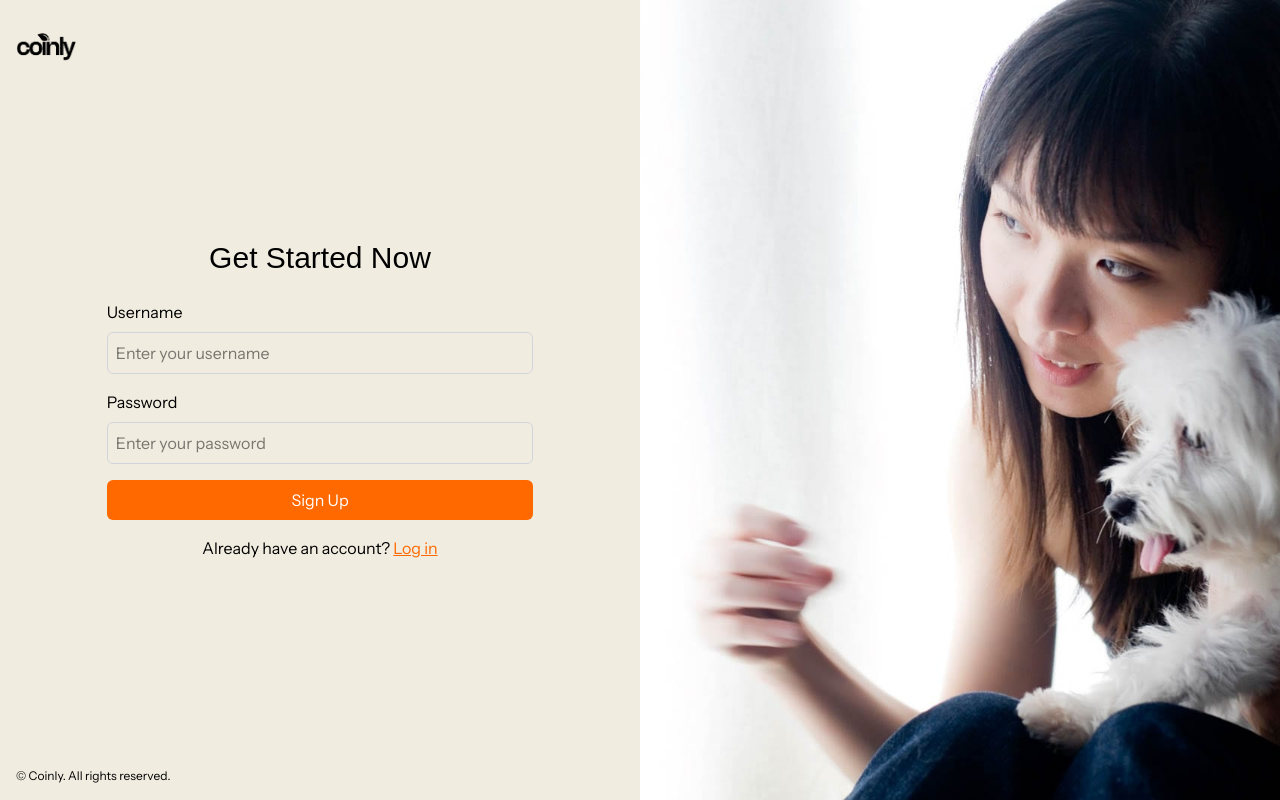
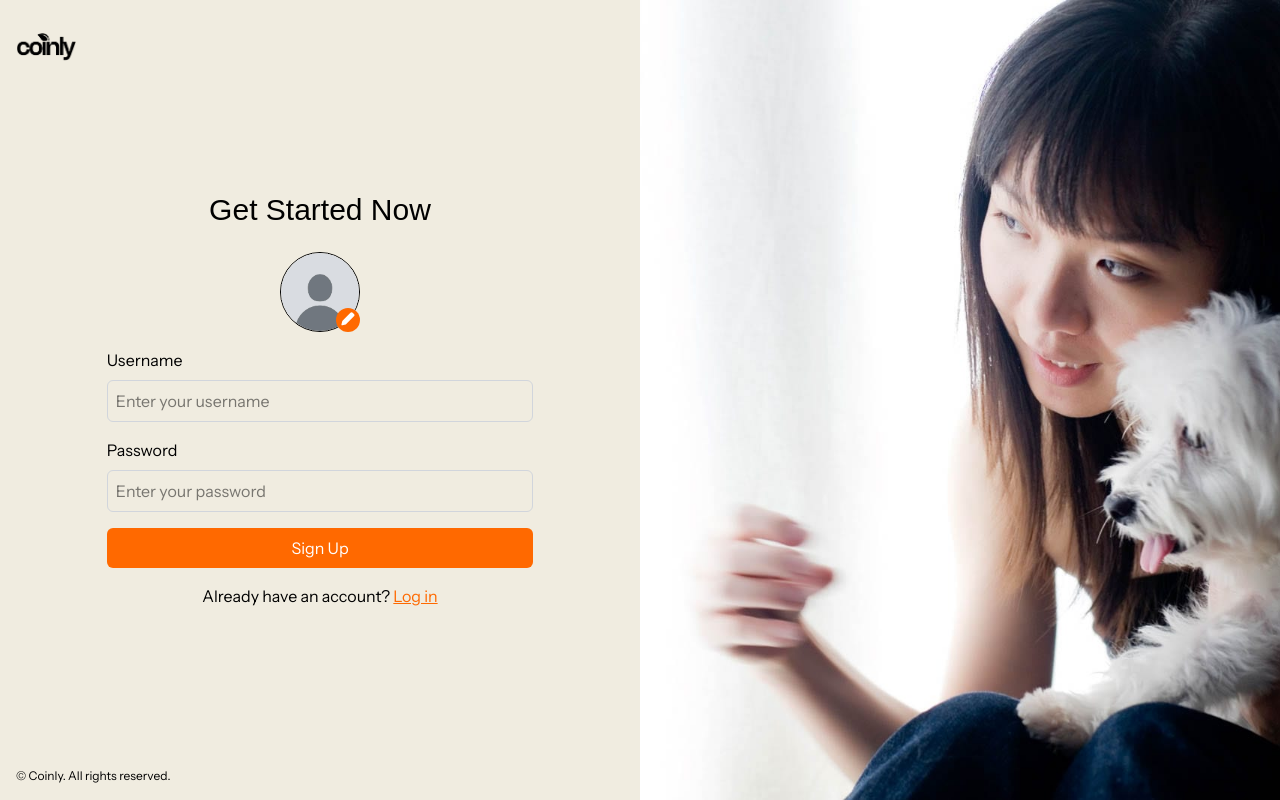
Before and after one commit to samuelngry/Coinly, a React (Vite) app in the folder client/: page /register in a window 1280 px wide. Built offline with nearby package versions, Linux system fonts and the light colour scheme; a web font is replaced by a local one.

Commit message:
add avatar upload field with preview functionality

```diff
--- a/client/src/components/auth/SignupForm.jsx
+++ b/client/src/components/auth/SignupForm.jsx
@@ -3,6 +3,7 @@ import axios from 'axios'
 import logo from '../../assets/logo.png'
 import { useNavigate } from 'react-router-dom'
 import signupImage from '../../assets/pet.jpg'
+import defaultAvatar from '../../assets/avatar.jpg'
 
 const SignupForm = () => {
     const [username, setUsername] = React.useState('');
@@ -53,8 +54,41 @@ const SignupForm = () => {
                 <div className='w-3/4 lg:w-2/3 max-w-md rounded-lg'>
                     <h1 className='text-3xl mb-6 text-center'>Get Started Now</h1>
                     <form onSubmit={handleSignup}>
+                        {/* Avatar Upload Field */}
+                        <div className="flex justify-center mb-4">
+                            <div className="relative w-20 h-20">
+                            <img
+                                src={avatar ? URL.createObjectURL(avatar) : defaultAvatar}
+                                alt='Avatar'
+                                className='w-20 h-20 rounded-full border object-cover'
+                            />
+                            <input
+                                id='avatar'
+                                type='file'
+                                accept='image/*'
+                                onChange={(e) => setAvatar(e.target.files[0])}
+                                className='hidden'
+                            />
+                            <label
+                                htmlFor='avatar'
+                                className='absolute bottom-0 right-0 bg-orange-500 p-1 rounded-full cursor-pointer hover:bg-orange-800 transition'
+                                title='Edit Avatar'
+                            >
+                                <svg
+                                xmlns='http://www.w3.org/2000/svg'
+                                className='h-4 w-4 text-white'
+                                viewBox='0 0 20 20'
+                                fill='currentColor'
+                                >
+                                <path d="M17.414 2.586a2 2 0 010 2.828l-9.9 9.9a1 1 0 01-.414.263l-4 1a1 1 0 01-1.213-1.213l1-4a1 1 0 01.263-.414l9.9-9.9a2 2 0 012.828 0zm-2.828 2.828L5 15l-2.5.625L3.625 13 14.586 3.828z" />
+                                </svg>
+                            </label>
+                            </div>
+                        </div>
+
+                        {/* Username and Password Fields */}
                         <div>
-                            <label htmlFor='username' className='block mb-2'>
+                            <label htmlFor='username' className='block mb-2 mt-4'>
                                 Username
                             </label>
                             <input
@@ -75,15 +109,21 @@ const SignupForm = () => {
                                 placeholder='Enter your password'
                             />
                         </div>
+
+                        {/* Error Message */}
                         {errorMsg && (
                             <p className='text-red-500 mt-2 text-sm'>{errorMsg}</p>
                         )}
+
                         <button className='bg-orange-500 text-white hover:bg-orange-800 rounded-md p-2 mt-4 w-full'>
                             Sign Up
                         </button>
+
                         <p className='text-center mt-4'>
                             Already have an account? <a href='/login' className='text-orange-500 underline hover:text-orange-800'>Log in</a>
                         </p>
+
+                        {/* Footer */}
                         <div className='absolute bottom-4 left-4'>
                             <p className='text-xs'>
                                 &copy; {new Date().getFullYear} Coinly. All rights reserved.
```
Also changed, not shown: client/src/assets/avatar.jpg (added).
